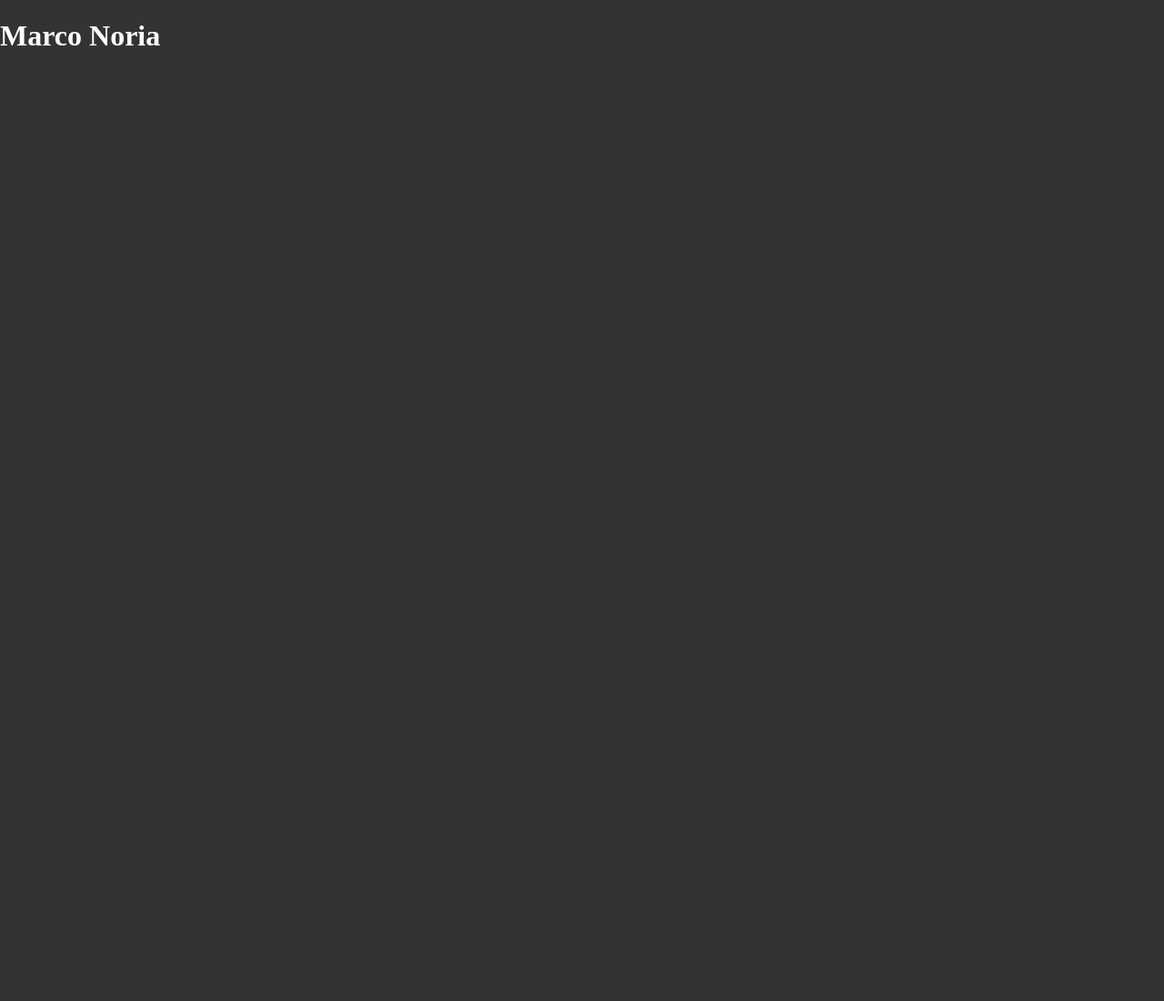
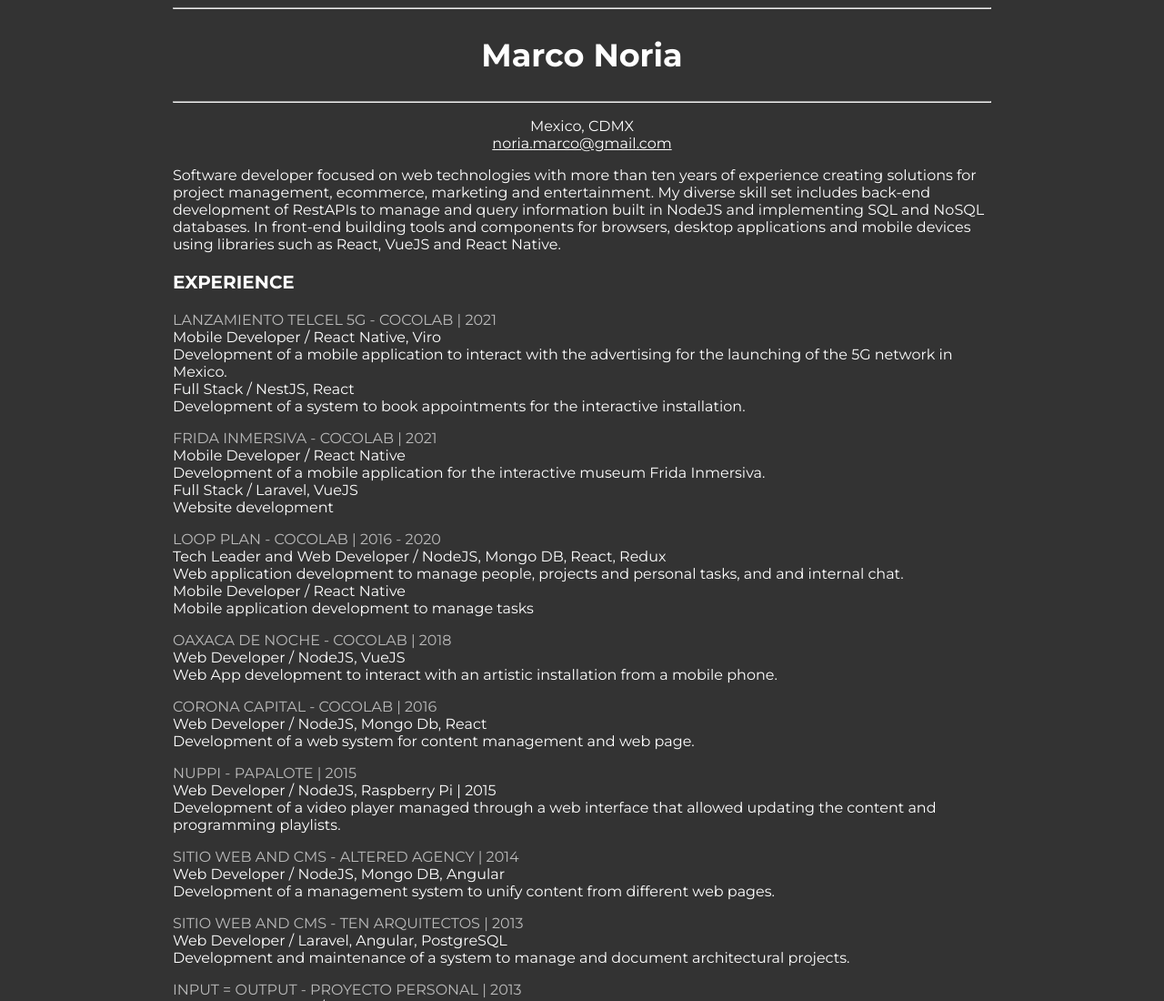
Before and after one commit to marcoblackbird/marco-noria-site, a plain HTML site: page index.html in a window 1280 px wide. Shown: the top 1100 px of the page at 91% size. Before the commit the page ends 800 px from the top, so only its background shows below. Drawn offline with Linux system fonts and the light colour scheme.

Commit message:
Update content

```diff
--- a/index.html
+++ b/index.html
@@ -4,17 +4,179 @@
   <meta charset="UTF-8">
   <meta http-equiv="X-UA-Compatible" content="IE=edge">
   <meta name="viewport" content="width=device-width, initial-scale=1.0">
+  <link rel="preconnect" href="https://fonts.googleapis.com">
+  <link rel="preconnect" href="https://fonts.gstatic.com" crossorigin>
+  <link href="https://fonts.googleapis.com/css2?family=Montserrat:wght@400;700&display=swap" rel="stylesheet">
   <title>Marco Noria</title>
   <style>
+    * {
+      box-sizing: border-box;
+    }
+
     html body {
       margin: 0;
       padding: 0;
       background: #333;
       color: #fff;
+      font-family: 'Montserrat', sans-serif;
+    }
+
+    h1 {
+      text-align: center;
+      font-size: 35px;
+    }
+
+    h2 {
+      font-size: 20px;
+      margin: 20px 0;
+    }
+
+    .container {
+      width: 900px;
+      margin: auto;
+      margin-bottom: 50px;
+    }
+
+    p {
+      white-space: pre-line;
+    }
+
+    a {
+      color: #fff;
+    }
+
+    a:hover {
+      color: #bbb;
+    }
+
+    .job-title {
+      color: #bbb;
+    }
+
+    .center {
+      text-align: center;
+    }
+
+    @media (max-width: 900px) {
+      .container {
+        width: 100%;
+        padding: 0 25px;
+      }
     }
   </style>
 </head>
 <body>
+<section class="container">
+  <hr/>
   <h1>Marco Noria</h1>
+  <hr/>
+
+  <div>
+    <p class="center">Mexico, CDMX
+      <a href="mailto:noria.marco@gmail.com">noria.marco@gmail.com</a>
+    </p>
+  </div>
+
+  <p>Software developer focused on web technologies with more than ten years of experience creating solutions for project management, ecommerce, marketing and entertainment. My diverse skill set includes back-end development of RestAPIs to manage and query information built in NodeJS and implementing SQL and NoSQL databases. In front-end building tools and components for browsers, desktop applications and mobile devices using libraries such as React, VueJS and React Native.</p>
+
+  <h2>EXPERIENCE</h2>
+
+  <div>
+    <p><span class="job-title">LANZAMIENTO TELCEL 5G - COCOLAB | 2021</span>
+    Mobile Developer / React Native, Viro
+    Development of a mobile application to interact with the advertising for the launching of the 5G network in Mexico.
+    Full Stack / NestJS, React
+    Development of a system to book appointments for the interactive installation.</p>
+  </div>
+
+  <div>
+    <p><span class="job-title">FRIDA INMERSIVA - COCOLAB | 2021</span>
+    Mobile Developer / React Native
+    Development of a mobile application for the interactive museum Frida Inmersiva.
+    Full Stack / Laravel, VueJS
+    Website development</p>
+  </div>
+
+  <div>
+    <p><span class="job-title">LOOP PLAN - COCOLAB | 2016 - 2020</span>
+    Tech Leader and Web Developer / NodeJS, Mongo DB, React, Redux
+    Web application development to manage people, projects and personal tasks, and and internal chat.
+    Mobile Developer / React Native
+    Mobile application development to manage tasks</p>
+  </div>
+
+  <div>
+    <p><span class="job-title">OAXACA DE NOCHE - COCOLAB | 2018</span>
+    Web Developer / NodeJS, VueJS
+    Web App development to interact with an artistic installation from a mobile phone.</p>
+  </div>
+
+  <div>
+    <p><span class="job-title">CORONA CAPITAL - COCOLAB  | 2016</span>
+  Web Developer / NodeJS, Mongo Db, React
+  Development of a web system for content management and web page.</p>
+  </div>
+
+  <div>
+    <p><span class="job-title">NUPPI - PAPALOTE | 2015</span>
+  Web Developer / NodeJS, Raspberry Pi | 2015
+  Development of a video player managed through a web interface that allowed updating the content and programming playlists.</p>
+  </div>
+
+
+  <div>
+    <p><span class="job-title">SITIO WEB AND CMS - ALTERED AGENCY | 2014</span>
+  Web Developer / NodeJS, Mongo DB, Angular
+  Development of a management system to unify content from different web pages.</p>
+  </div>
+
+  <div>
+    <p><span class="job-title">SITIO WEB AND CMS - TEN ARQUITECTOS | 2013</span>
+  Web Developer / Laravel, Angular, PostgreSQL
+  Development and maintenance of a system to manage and document architectural projects.</p>
+  </div>
+
+  <div>
+    <p><span class="job-title">INPUT = OUTPUT - PROYECTO PERSONAL | 2013</span>
+  Software Developer / Objective C, C++
+  Development of an OSX application to generate visualizations created from the data obtained from the reading of a neuronal sensor.</p>
+  </div>
+
+  <div>
+    <p><span class="job-title">MESSAGING SISTEM - CENEVAL  | 2008 - 2011</span>
+  Web Developer / Java
+  Part of the team to develop a system for the management and issuance of test scores at the national level.</p>
+  </div>
+
+  <h2>EDUCATION</h2>
+  <p>DEGREE IN PSYCHOLOGY - UNAM</p>
+
+  <h2>SKILLS AND TOOLS</h2>
+  <div>
+    <p><span class="job-title">Back end skills</span>
+  NodeJS / Phyton / Java /  PHP / C++ / Objective C / Shell Script
+  Express / NestJS / FeathersJS
+  Nginx / Apache / Docker /
+  GraphQl / APIRest
+  MySQL / MariaDB / Oracle / PostgreSQL / MongoDB / SQLite
+  Linux / OSX / Windows</p>
+</div>
+
+  <div>
+    <p><span class="job-title">Front end skills</span>
+  Storage / Web Sockets / Service Workers
+  React / VueJS / Javascript (ES6) / TypeScript / Redux / React Native / Next.js
+  Sass / TailwindCSS / Webpack / ParcelJS</p>
+  </div>
+
+  <div>
+    <p><span class="job-title">Agile methodologies</span>
+  Scrum / Kanban</p>
+  </div>
+
+  <h2>LANGUAGES</h2>
+  Spanish - Nativo
+  English - B2
+</section>
 </body>
 </html>
```
